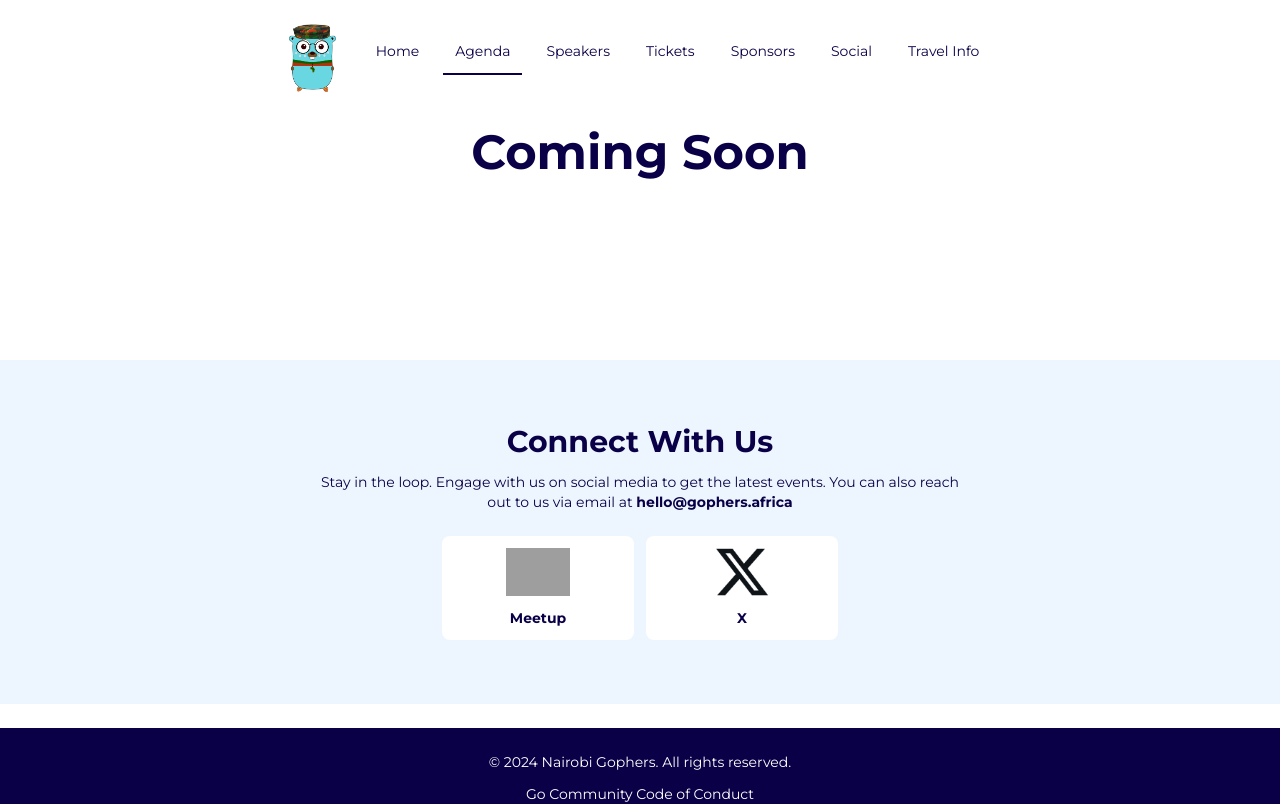
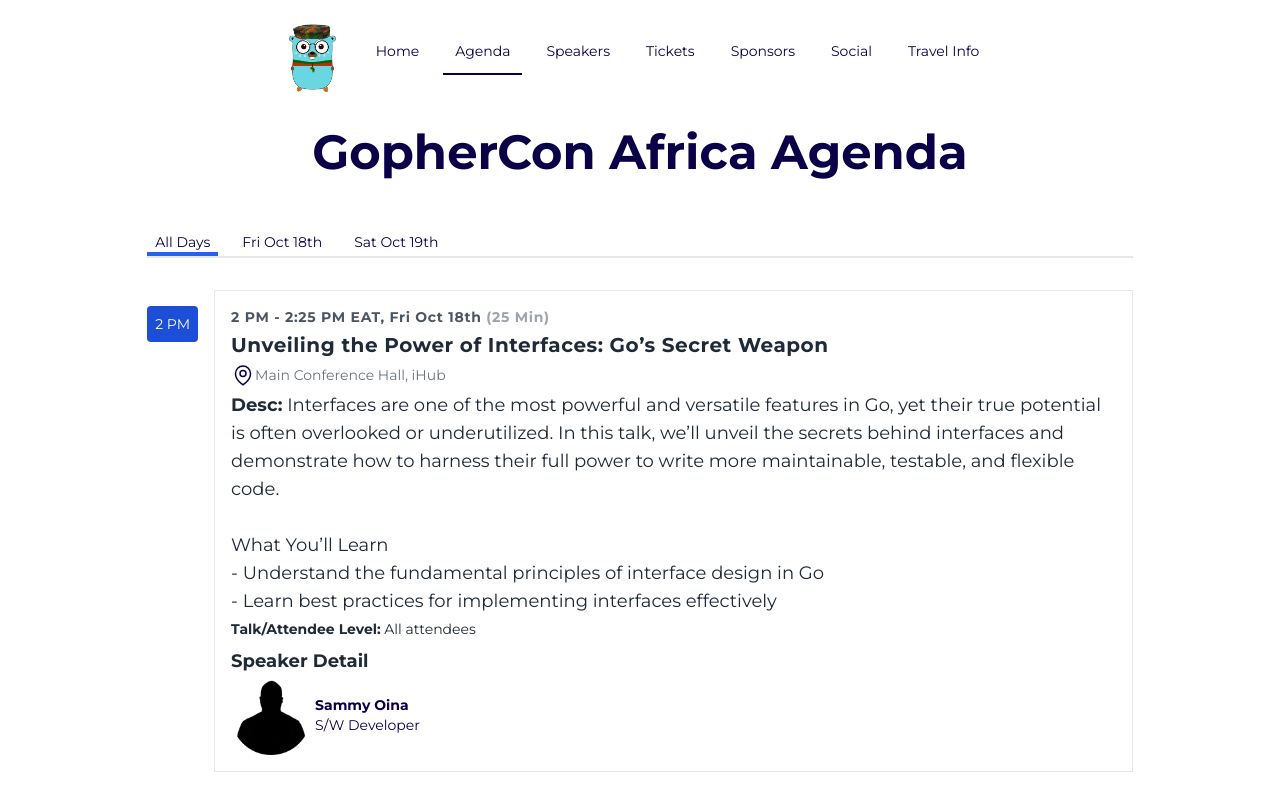
Before and after one commit to nairobi-gophers/gophercon2024, a React (Vite) app in the folder frontend/: page /agenda in a window 1280 px wide. Shown: the top 804 px of the page. Built offline with nearby package versions, Linux system fonts and the light colour scheme; grey boxes are pictures that could not be loaded.

Commit message:
Added agenda list

```diff
--- a/frontend/src/components/Agenda.tsx
+++ b/frontend/src/components/Agenda.tsx
@@ -1,41 +1,45 @@
+import {useEffect, useState} from "react";
+import SessionsList from "../utils/sessions.ts";
+import SessionCard, {ISession} from "./SessionCard.tsx";
 
 const Sessions = () => {
-    // const [activeNav, setActiveNav] = useState<string>('all')
+    const [activeDay, setActiveDay] = useState<string>('all')
+    const [activeSessions, setActiveSessions] = useState<Array<ISession>>([])
+    useEffect(() => {
+        let sessions = SessionsList()
+        if (activeDay != 'all'){
+            sessions = sessions.filter(item => item.day == activeDay)
+        }
+        setActiveSessions(sessions)
+    }, [activeDay]);
+
+
   return (
       <section
           id="sponsors"
           className="container mx-auto px-6 py-12 md:py-24 flex flex-col items-center text-center text-secondary"
       >
           <h2 className="text-3xl md:text-5xl font-bold mt-8 mb-6">
-              Coming Soon
+              GopherCon Africa Agenda
           </h2>
-          {/*<div className="w-full lg:w-[80%] mt-8">*/}
-          {/*    <div className="border border-b-2 border-l-0 border-r-0 border-t-0">*/}
-          {/*        <ul className="flex space-x-8 cursor-pointer">*/}
-          {/*            <li onClick={() => setActiveNav('all')} className={`${activeNav == 'all' ? 'border border-b-4 border-l-0 border-r-0 border-t-0 border-blue-600' : ''} px-2`}>All Days</li>*/}
-          {/*            <li onClick={() => setActiveNav('18th')} className={`${activeNav == '18th' ? 'border border-b-4 border-l-0 border-r-0 border-t-0 border-blue-600' : ''} px-2`}>Fri Oct 18th</li>*/}
-          {/*            <li onClick={() => setActiveNav('19th')} className={`${activeNav == '19th' ? 'border border-b-4 border-l-0 border-r-0 border-t-0 border-blue-600' : ''} px-2`}>Sat Oct 19th</li>*/}
-          {/*        </ul>*/}
-          {/*    </div>*/}
-          {/*    <div>*/}
-          {/*        <div className="border w-full flex text-left space-x-4">*/}
-          {/*            <button className="px-4 py-2 bg-blue-700">*/}
-          {/*                9:00 AM*/}
-          {/*            </button>*/}
-          {/*            <div>*/}
-          {/*                <p>9:00 AM - 10:00 AM EAT / Fri Oct 18th</p>*/}
-          {/*                <p>GopherCon Demo Talk</p>*/}
-          {/*                <p>Location</p>*/}
-          {/*                <div>*/}
-          {/*                    demo demo*/}
-          {/*                </div>*/}
-          {/*                <p>Level</p>*/}
-          {/*                <div>*/}
-          {/*                </div>*/}
-          {/*            </div>*/}
-          {/*        </div>*/}
-          {/*    </div>*/}
-          {/*</div>*/}
+          <div className="w-full lg:w-[80%] mt-8">
+              <div className="border border-b-2 border-l-0 border-r-0 border-t-0 overscroll-contain">
+                  <ul className="flex space-x-4 cursor-pointer">
+                      <li onClick={() => setActiveDay('all')} className={`${activeDay == 'all' ? 'border border-b-4 border-l-0 border-r-0 border-t-0 border-blue-600' : ''} px-2`}>All Days</li>
+                      <li onClick={() => setActiveDay('18th')} className={`${activeDay == '18th' ? 'border border-b-4 border-l-0 border-r-0 border-t-0 border-blue-600' : ''} px-2`}>Fri Oct 18th</li>
+                      <li onClick={() => setActiveDay('19th')} className={`${activeDay == '19th' ? 'border border-b-4 border-l-0 border-r-0 border-t-0 border-blue-600' : ''} px-2`}>Sat Oct 19th</li>
+                  </ul>
+              </div>
+              <div className="my-8">
+                  {
+                      activeSessions.map(session => {
+                          return (
+                              <SessionCard session={session} />
+                          )
+                      })
+                  }
+              </div>
+          </div>
       </section>
   )
 }
--- /dev/null
+++ b/frontend/src/components/SessionCard.tsx
@@ -0,0 +1,58 @@
+import {LocationIcon} from "./icons/Location.tsx";
+import SpeakerImagePH from "../assets/speakers/placeholder.png";
+
+export interface ISession {
+    startTime: string
+    date: string
+    duration: string
+    title: string
+    room: string
+    description: string
+    level: string
+    image?: string
+    name: string
+    role: string
+    company: string
+    titleDescription: string
+    day: string
+}
+
+interface IProps {
+    session: ISession
+}
+const SessionCard = (props: IProps) => {
+  return (
+      <div className={`w-full lg:flex text-left flex-1 lg:space-x-4`}>
+          <div className="py-4 text-center">
+              <div className="bg-blue-700 text-white rounded p-2">
+                  {props.session.startTime}
+              </div>
+          </div>
+          <div className="border flex-1 p-4">
+              <p className="font-semibold text-gray-600 tracking-wider">{props.session.date} <span
+                  className="text-gray-400">({props.session.duration})</span></p>
+              <p className="font-semibold text-gray-800 text-lg lg:text-xl my-1 tracking-wide">{props.session.title}</p>
+              <div className="flex justify-start items-center">
+                  <LocationIcon/><p className="text-gray-500 text-sm">{props.session.room}</p></div>
+              <div className="my-1 text-gray-800">
+                  <p className="lg:text-lg" style={{ whiteSpace: "pre-line" }}><span className="font-semibold text-gray-800">Desc:</span> {props.session.description}</p>
+              </div>
+              <p className="text-gray-800"><span
+                  className="font-semibold text-sm text-gray-800">Talk/Attendee Level:</span> {props.session.level}</p>
+              <div className="mt-2">
+                  <p className="text-gray-800 font-semibold lg:text-lg">Speaker Detail</p>
+                  <div className="flex justify-start space-x-1 items-center">
+                      <img className="w-20" src={props.session.image ?? SpeakerImagePH} alt=""/>
+                      <div className="font-normal">
+                          <p className="font-semibold">{props.session.name}</p>
+                          <p>{props.session.role} {props.session.company}</p>
+                      </div>
+                  </div>
+                  <p>{props.session.titleDescription}</p>
+              </div>
+          </div>
+      </div>
+  )
+}
+
+export default SessionCard
--- a/frontend/src/components/Sponsors.tsx
+++ b/frontend/src/components/Sponsors.tsx
@@ -8,12 +8,12 @@ export default function Sponsors() {
   return (
     <section
       id="sponsors"
-      className="container mx-auto px-6 py-12 md:py-24 flex flex-col items-center text-center text-secondary"
+      className="container mx-auto py-12 md:py-24 flex flex-col items-center text-center text-secondary"
     >
       <h2 className="text-3xl md:text-5xl font-bold mt-8 mb-6">
         Sponsors
       </h2>
-      <p className="mb-4 w-[60%] text-sm md:text-base">
+      <p className="mb-4 w-full lg:w-[60%] text-sm md:text-base">
         From the seas and mountains to the savannahs of Africa, we invite you to connect with the dynamic Go community in Africa and around the world. Don’t miss this chance to engage with a vibrant and growing network. We welcome your sponsorship and support!
       </p>
 
--- a/frontend/src/components/SponsorshipHeader.tsx
+++ b/frontend/src/components/SponsorshipHeader.tsx
@@ -1,6 +1,6 @@
 const SponsorshipHeader = (props: {title: string}) => {
   return (
-      <div className="py-4 bg-blue-400 text-white font-semibold tracking-wider text-lg">
+      <div className="w-full py-4 bg-blue-400 text-white font-semibold tracking-wider text-lg">
           <p>{ props.title}</p>
       </div>
   )
--- a/frontend/src/components/Ticket.tsx
+++ b/frontend/src/components/Ticket.tsx
@@ -29,7 +29,7 @@ const Ticket = () => {
         <p className="text-xl font-semibold">Get your tickets today!</p>
       </div>
 
-      <div className="flex flex-col lg:flex-row gap-6 justify-center">
+      <div className="mx-4 flex flex-col lg:flex-row gap-6 justify-center">
         <SponsorCard
           title="Student Ticket"
           price="2,000 KSH"
@@ -52,7 +52,7 @@ const Ticket = () => {
           isPopular={false}
         />
       </div>
-      <div className="flex flex-col lg:flex-row gap-6 justify-center">
+      <div className="mx-4 flex flex-col lg:flex-row gap-6 justify-center">
         <SponsorCard
           title="Group of 5"
           price="21,250 KSH"
--- a/frontend/src/components/TicketsHome.tsx
+++ b/frontend/src/components/TicketsHome.tsx
@@ -9,7 +9,7 @@ export default function TicketHome() {
       <h2 className="text-3xl md:text-5xl font-bold mt-8 mb-6">
         Tickets
       </h2>
-      <p className="w-[60%] mb-8 text-sm md:text-base">
+      <p className="w-full lg:w-[60%] mb-8 text-sm md:text-base">
       Buy your tickets to GopherCon Africa 2024 and join hundreds of leading developers from across the Go community for 2 days of talks, networking and socials.      </p>
 
       <Ticket />
--- /dev/null
+++ b/frontend/src/components/icons/Location.tsx
@@ -0,0 +1,11 @@
+export const LocationIcon = () => {
+  return (
+      <svg xmlns="http://www.w3.org/2000/svg" fill="none" viewBox="0 0 24 24" strokeWidth={1.5} stroke="currentColor"
+           className="size-6">
+          <path strokeLinecap="round" strokeLinejoin="round" d="M15 10.5a3 3 0 1 1-6 0 3 3 0 0 1 6 0Z"/>
+          <path strokeLinecap="round" strokeLinejoin="round"
+                d="M19.5 10.5c0 7.142-7.5 11.25-7.5 11.25S4.5 17.642 4.5 10.5a7.5 7.5 0 1 1 15 0Z"/>
+      </svg>
+
+  )
+}
--- a/frontend/src/pages/TravelInfo.tsx
+++ b/frontend/src/pages/TravelInfo.tsx
@@ -89,7 +89,7 @@ const TravelInfo: React.FC = () => {
         </h2>
 
         <p
-            className={"w-[70%] mx-auto text-secondary text-sm mb-6 text-justify lg:text-center"}>
+            className={"w-full lg:w-[70%] mx-auto text-secondary text-sm mb-6 text-justify lg:text-center"}>
           We're thrilled that you've decided to join us for GopherCon
           Africa
           2024!
--- /dev/null
+++ b/frontend/src/utils/sessions.ts
@@ -0,0 +1,24 @@
+import {ISession} from "../components/SessionCard.tsx";
+
+const SessionsList = (): Array<ISession> => {
+    return [
+        {
+            startTime: '2 PM',
+            date: '2 PM - 2:25 PM EAT, Fri Oct 18th',
+            duration: '25 Min',
+            title: 'Unveiling the Power of Interfaces: Go’s Secret Weapon',
+            room: 'Main Conference Hall, iHub',
+            description: "Interfaces are one of the most powerful and versatile features in Go, yet their true potential is often overlooked or underutilized. In this talk, we’ll unveil the secrets behind interfaces and demonstrate how to harness their full power to write more maintainable, testable, and flexible code. \n\n" +
+                "What You’ll Learn \n- Understand the fundamental principles of interface design in Go\n"+
+            "- Learn best practices for implementing interfaces effectively\n",
+            level: "All attendees",
+            name: "Sammy Oina",
+            role: "S/W Developer",
+            company: "",
+            titleDescription: "",
+            day: "18th"
+        }
+    ]
+}
+
+export default SessionsList
```
Also changed, not shown: frontend/src/assets/speakers/placeholder.png (added).
